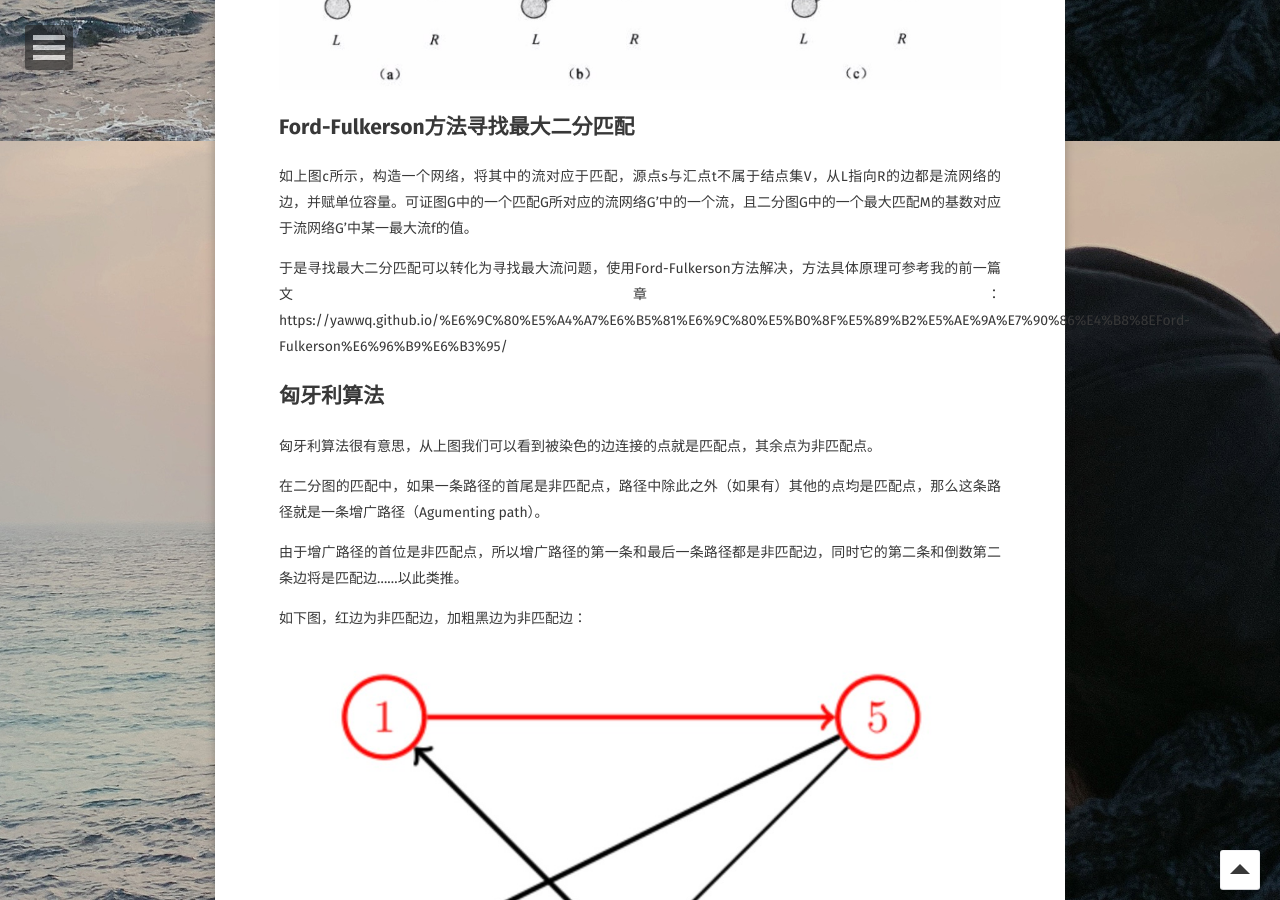
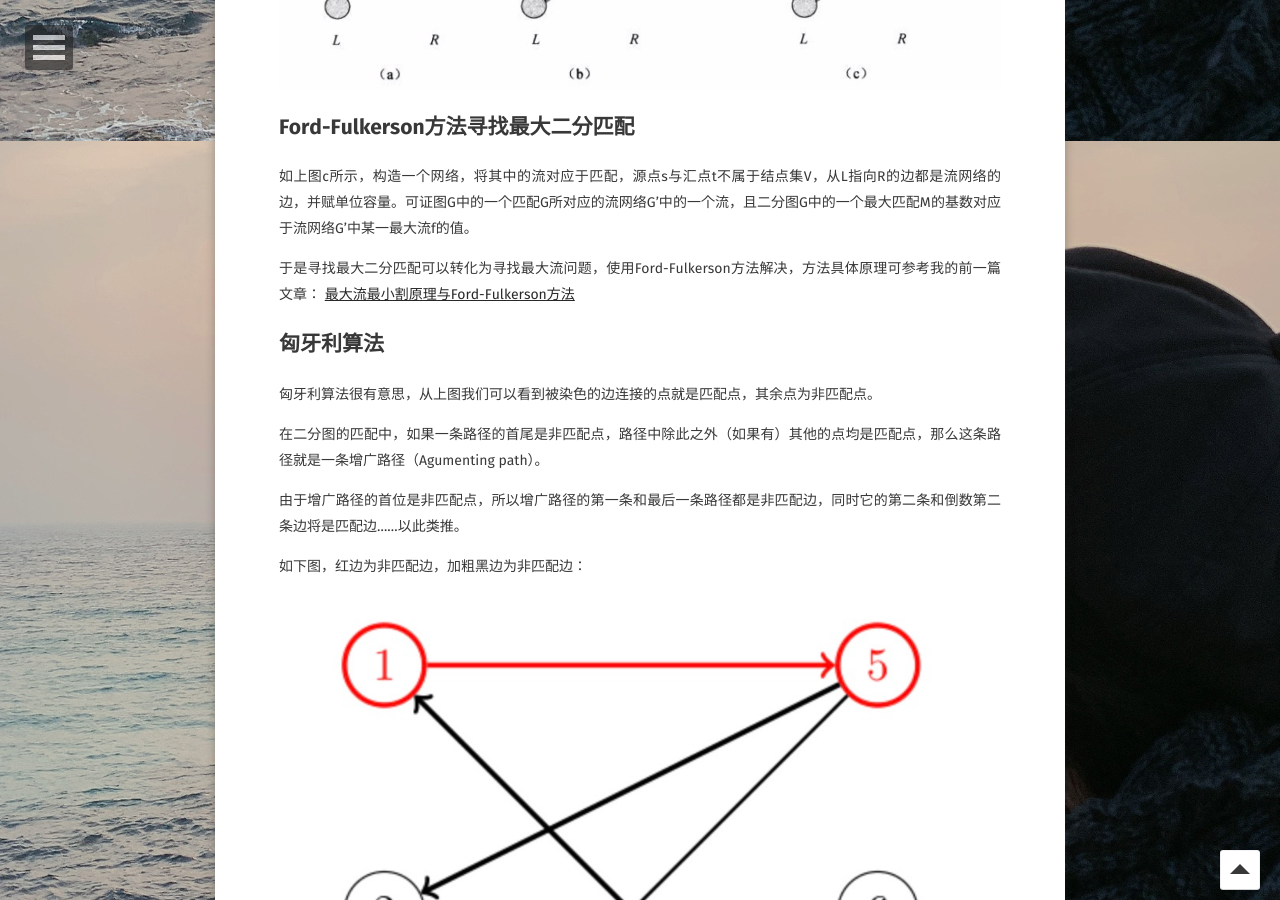
Before and after one commit to YawWQ/yawwq.github.io, a Jekyll site: the page built from _posts/2019-04-04-最大二分匹配与匈牙利算法.md, in a window 1280 px wide and 900 px high, scrolled down 759 px. Built offline with Jekyll 4.4.1, drawn with Linux system fonts in a browser that asks for light colours; some web fonts are replaced; comment, search, counter and statistics services are not loaded.

Commit message:
change post and img ds

```diff
--- a/_posts/2019-04-04-最大二分匹配与匈牙利算法.md
+++ b/_posts/2019-04-04-最大二分匹配与匈牙利算法.md
@@ -22,7 +22,7 @@ comments: true
 如上图c所示，构造一个网络，将其中的流对应于匹配，源点s与汇点t不属于结点集V，从L指向R的边都是流网络的边，并赋单位容量。可证图G中的一个匹配G所对应的流网络G'中的一个流，且二分图G中的一个最大匹配M的基数对应于流网络G'中某一最大流f的值。
 
 于是寻找最大二分匹配可以转化为寻找最大流问题，使用Ford-Fulkerson方法解决，方法具体原理可参考我的前一篇文章：
-https://yawwq.github.io/%E6%9C%80%E5%A4%A7%E6%B5%81%E6%9C%80%E5%B0%8F%E5%89%B2%E5%AE%9A%E7%90%86%E4%B8%8EFord-Fulkerson%E6%96%B9%E6%B3%95/
+[最大流最小割原理与Ford-Fulkerson方法](https://yawwq.github.io/%E6%9C%80%E5%A4%A7%E6%B5%81%E6%9C%80%E5%B0%8F%E5%89%B2%E5%AE%9A%E7%90%86%E4%B8%8EFord-Fulkerson%E6%96%B9%E6%B3%95/)
 
 ## 匈牙利算法
 
```
Also changed, not shown: 1 other file.
